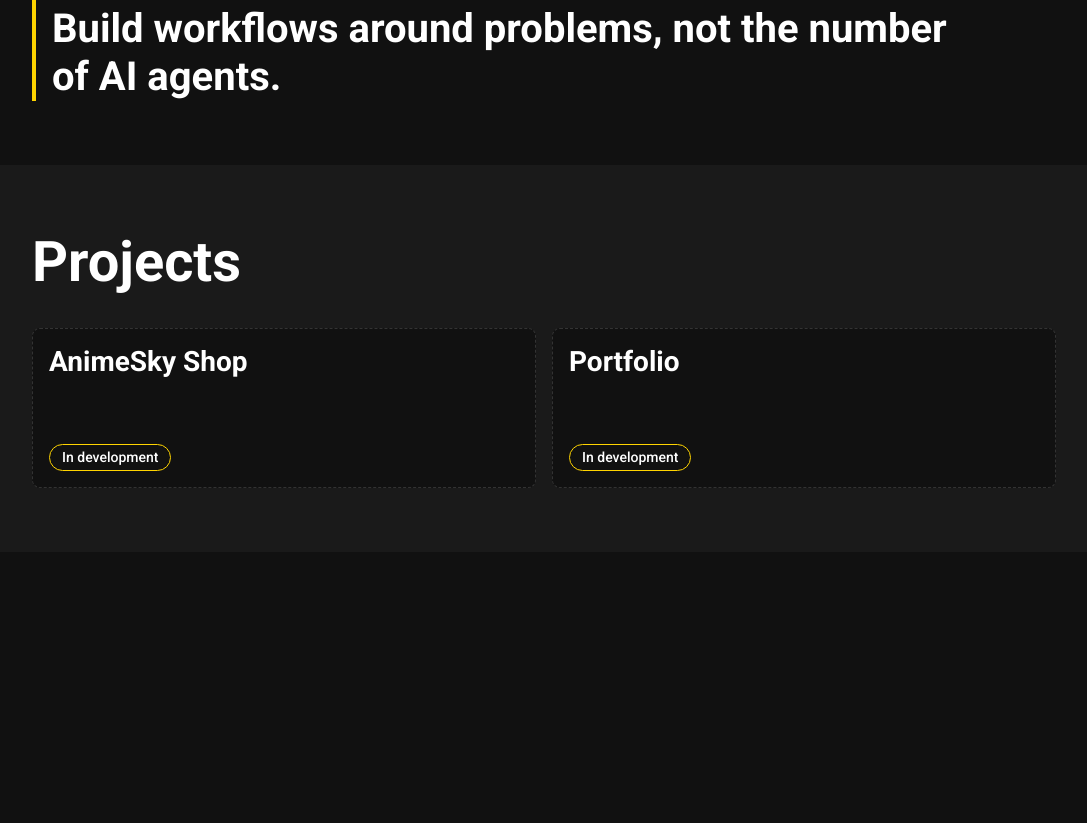
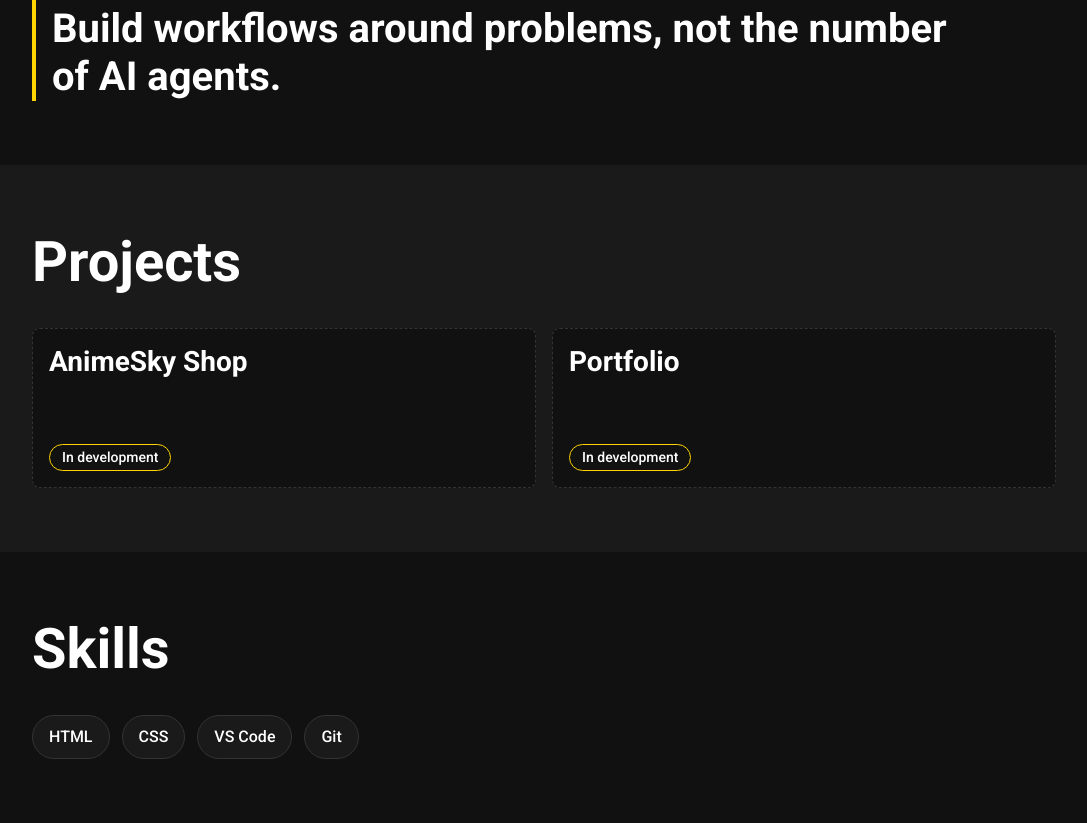
Before and after one commit to sora-kill/portfolio, a website with bundled scripts: page src/index.html in a window 1280 px wide. Shown: the part 1830-2653 px from the top of the page, without its empty margins (96-1183 px from the left). Before the commit the page ends 2382 px from the top, so only its background shows below. Built offline with nearby package versions, Linux system fonts and the light colour scheme.

Commit message:
feat: add skills section

```diff
--- /dev/null
+++ b/src/css/skills.css
@@ -0,0 +1,43 @@
+.skills {
+  padding: var(--space-8) var(--space-4);
+  background: var(--color-bg);
+  color: var(--color-text);
+}
+
+.skills__inner {
+  max-width: 64rem;
+  margin: 0 auto;
+}
+
+.skills__title {
+  margin: 0 0 var(--space-6);
+  font-size: var(--font-size-2xl);
+  font-weight: var(--font-weight-bold);
+  line-height: var(--line-height-tight);
+  word-break: auto-phrase;
+}
+
+.skills__list {
+  display: flex;
+  flex-wrap: wrap;
+  gap: var(--space-3);
+  margin: 0;
+  padding: 0;
+  list-style: none;
+}
+
+.skills__item {
+  padding: var(--space-2) var(--space-4);
+  border: 1px solid var(--color-border);
+  border-radius: var(--radius-pill);
+  background: var(--color-surface);
+  font-size: var(--font-size-md);
+  font-weight: var(--font-weight-medium);
+  word-break: auto-phrase;
+}
+
+@media (min-width: 48rem) {
+  .skills__title {
+    font-size: var(--font-size-3xl);
+  }
+}
--- a/src/i18n/en.json
+++ b/src/i18n/en.json
@@ -55,5 +55,12 @@
   "animeskyName": "AnimeSky Shop",
   "portfolioName": "Portfolio",
   "status": "In development"
+},
+"skills": {
+  "title": "Skills",
+  "html": "HTML",
+  "css": "CSS",
+  "vscode": "VS Code",
+  "git": "Git"
 }
 }
--- a/src/index.html
+++ b/src/index.html
@@ -22,6 +22,7 @@
   <link rel="stylesheet" href="css/about.css" />
   <link rel="stylesheet" href="css/workflow.css" />
   <link rel="stylesheet" href="css/projects.css" />
+  <link rel="stylesheet" href="css/skills.css" />
 </head>
 
 <body id="top">
@@ -207,6 +208,18 @@
         </ul>
       </div>
     </section>
+
+    <section class="skills" id="skills" aria-labelledby="skills-title">
+      <div class="skills__inner">
+        <h2 class="skills__title" id="skills-title" data-i18n="skills.title">Skills</h2>
+        <ul class="skills__list">
+          <li class="skills__item" data-i18n="skills.html">HTML</li>
+          <li class="skills__item" data-i18n="skills.css">CSS</li>
+          <li class="skills__item" data-i18n="skills.vscode">VS Code</li>
+          <li class="skills__item" data-i18n="skills.git">Git</li>
+        </ul>
+      </div>
+    </section>
   </main>
   <script type="module" src="js/main.js"></script>
 </body>
```
Also changed, not shown: src/i18n/ja.json (+7 -0 lines).
